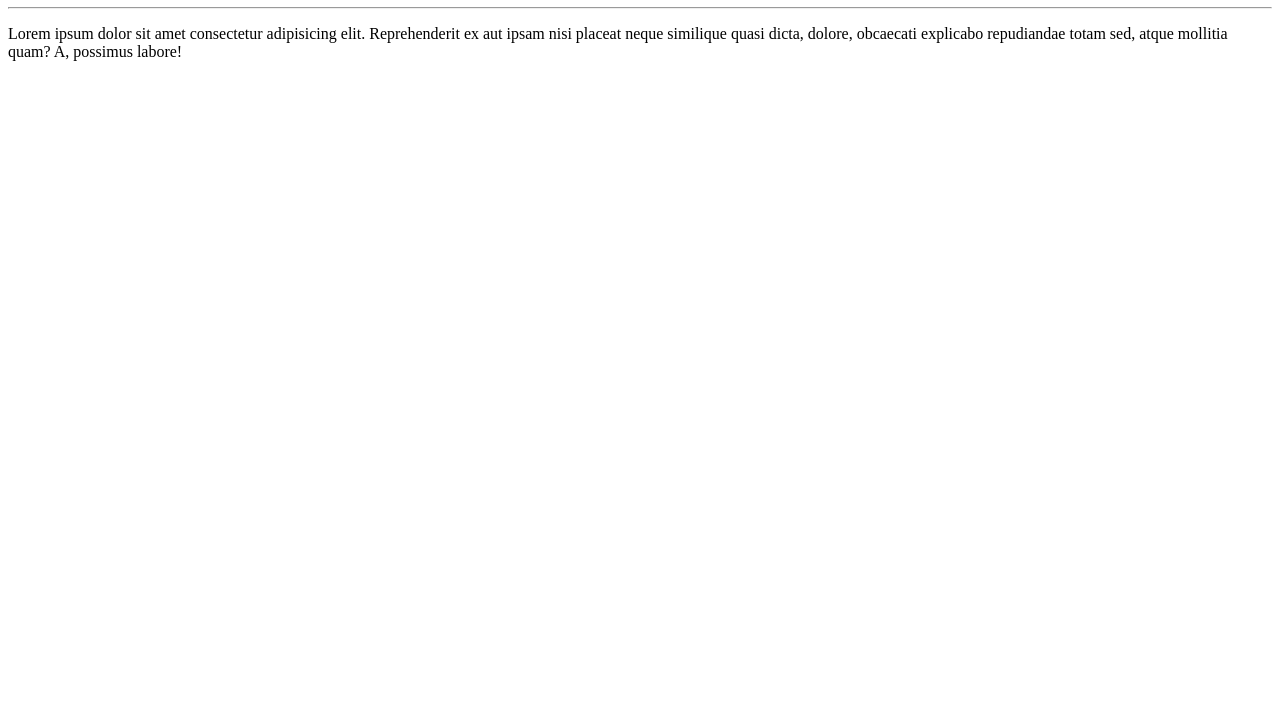
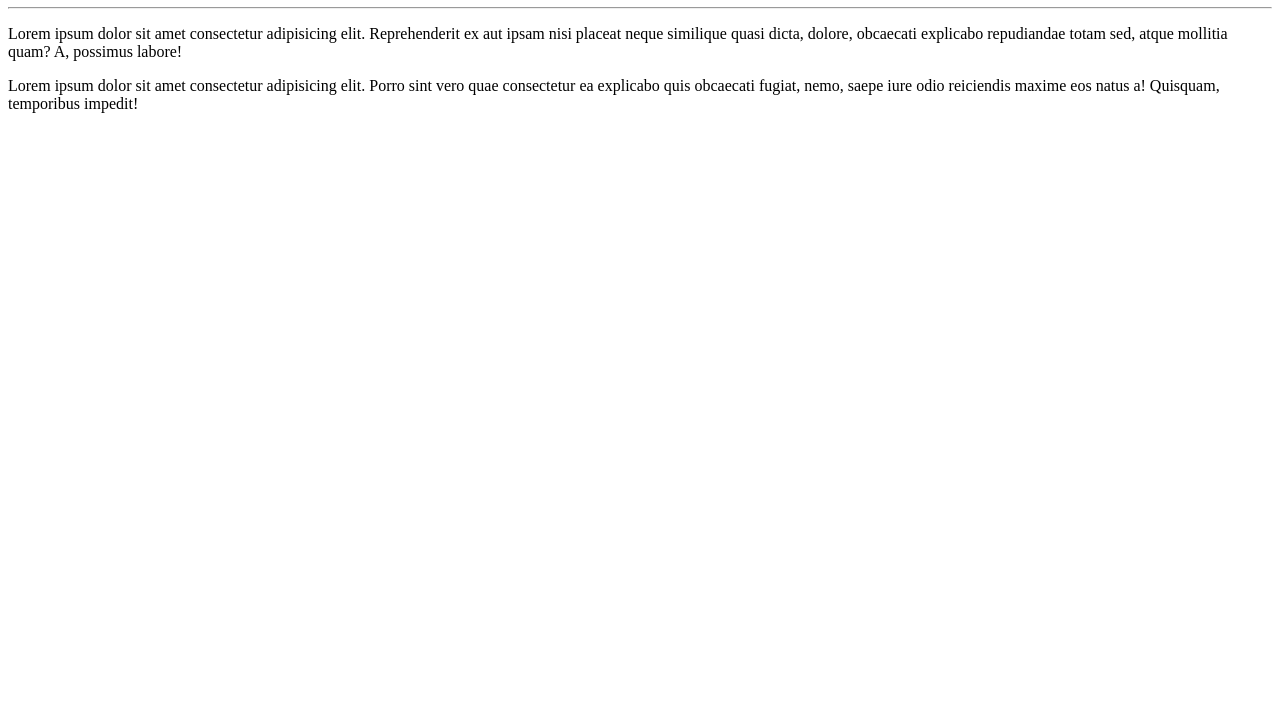
Before and after one commit to thalitapereirareis/Ola-Mundo, a plain HTML site: page site-exemplo/index.html in a window 1280 px wide. Shown: the part 73-800 px from the top of the page. Drawn offline with Linux system fonts and the light colour scheme.

Commit message:
Adicionei um paragrafo

```diff
--- a/site-exemplo/index.html
+++ b/site-exemplo/index.html
@@ -10,5 +10,6 @@
     <h1>Ola, Mundo</h1>
     <hr>
     <p>Lorem ipsum dolor sit amet consectetur adipisicing elit. Reprehenderit ex aut ipsam nisi placeat neque similique quasi dicta, dolore, obcaecati explicabo repudiandae totam sed, atque mollitia quam? A, possimus labore!</p>
+    <p>Lorem ipsum dolor sit amet consectetur adipisicing elit. Porro sint vero quae consectetur ea explicabo quis obcaecati fugiat, nemo, saepe iure odio reiciendis maxime eos natus a! Quisquam, temporibus impedit!</p>
 </body>
 </html>
```
